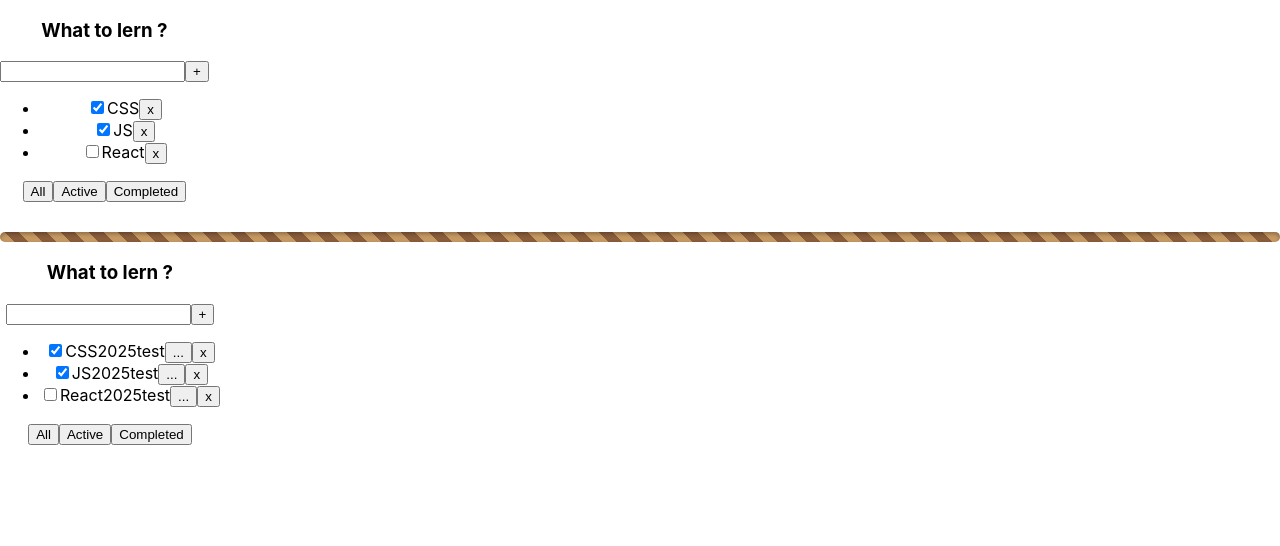
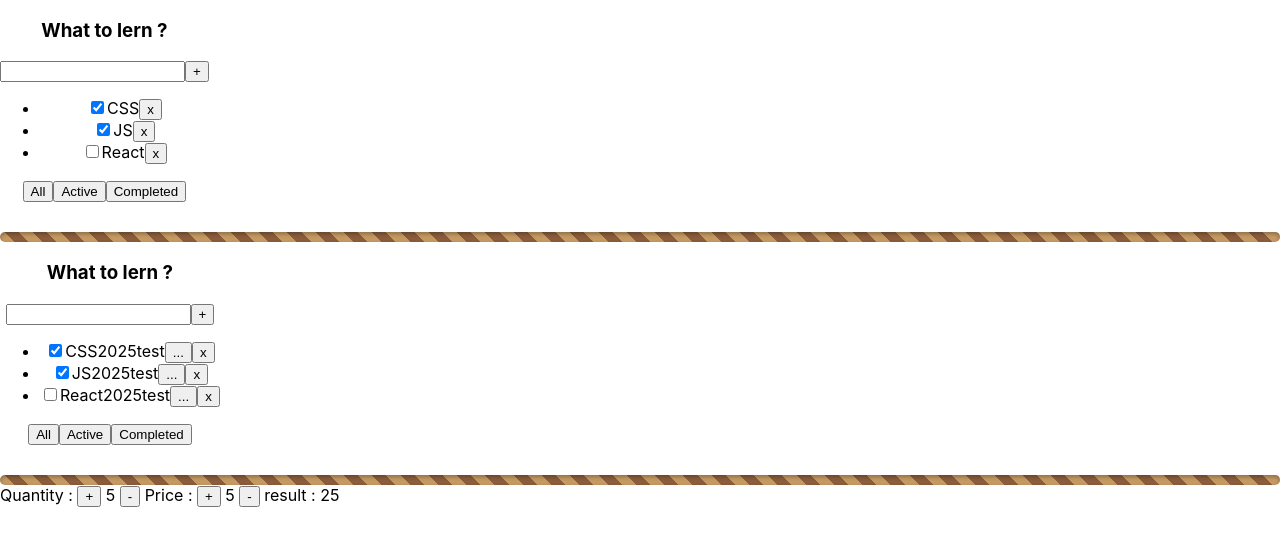
Before and after one commit to IvanSlivenko/todo-list-from-it-camasutra_v_3, a React (Create React App) app in the folder it-incubator/TODOLIST-TS/it-incubator-todolist-ts-video/: page / in a window 1280 px wide. Shown: the top 546 px of the page. Built offline with nearby package versions, Linux system fonts and the light colour scheme.

Commit message:
09-03-2025-22-31

```diff
--- a/it-incubator/TODOLIST-TS/it-incubator-todolist-ts-video/src/App.tsx
+++ b/it-incubator/TODOLIST-TS/it-incubator-todolist-ts-video/src/App.tsx
@@ -1,9 +1,6 @@
 import React, {useState} from 'react';
 import './App.css';
 import {TaskType, Todolist} from "./Todolist";
-import {Todolist_test} from "./Todolist_test";
-
-import {tasks_test} from "./tasks_test";
 
 function App() {
 
@@ -14,13 +11,13 @@ function App() {
     ]
 
 
-
-    let [Currenttasks, setNewTasks] = useState(tasks)
+    let [CurrentTasks, setNewTasks] = useState(tasks)
+    let [] = useState(tasks);
 
 
     function removeTask(id: number) {
-        let newTasks = Currenttasks.filter(t => t.id !== id);
-        setNewTasks(newTasks);
+        let filteredTasks = CurrentTasks.filter(t => t.id !== id);
+        setNewTasks(filteredTasks);
     }
 
     return (
@@ -28,12 +25,10 @@ function App() {
 
             <Todolist
                 title="What to lern ?"
-                tasks = {Currenttasks}
+                tasks={CurrentTasks}
                 removeTask={removeTask}
 
             />
-
-
 
 
         </div>
--- /dev/null
+++ b/it-incubator/TODOLIST-TS/it-incubator-todolist-ts-video/src/Counter.tsx
@@ -0,0 +1,41 @@
+import React, {useEffect, useState} from "react";
+
+export function Counter() {
+    let [quantity, setQuantity] = useState(5)
+    let [price, setPrice] = useState(5)
+    let [result, setResult] = useState(quantity * price)
+
+    useEffect(() => {
+        setResult(quantity * price);
+    }, [quantity, price]); // Оновлюємо result при зміні data або price
+
+    const quantityUp = () => {
+        setQuantity(quantity + 1)
+    }
+    const quantityLow = () => {
+        setQuantity(quantity - 1)
+    }
+    const priceUp = () => {
+        setPrice(price + 1)
+    }
+    const priceLow = () => {
+        setPrice(price - 1)
+    }
+    return <div>
+        <span> Quantity : </span>
+        <button onClick={() => quantityUp()}>+</button>
+
+        <span> {quantity} </span>
+        <button onClick={() => quantityLow()}>-</button>
+
+        <span> Price : </span>
+        <button onClick={() => priceUp()}>+</button>
+        <span> {price} </span>
+        <button onClick={() => priceLow()}>-</button>
+
+        <span> result : </span>
+
+        <span> {result} </span>
+
+    </div>
+}
--- a/it-incubator/TODOLIST-TS/it-incubator-todolist-ts-video/src/index.tsx
+++ b/it-incubator/TODOLIST-TS/it-incubator-todolist-ts-video/src/index.tsx
@@ -5,6 +5,8 @@ import App from './App';
 import reportWebVitals from './reportWebVitals';
 import App_test from "./App_test";
 import {Border} from "./Border";
+
+import {Counter} from "./Counter";
 
 const root = ReactDOM.createRoot(
     document.getElementById('root') as HTMLElement
@@ -16,6 +18,8 @@ root.render(
 
         <Border/>
         <App_test/>
+        <Border/>
+        <Counter/>
     </>
 
 // </React.StrictMode>
```
Also changed, not shown: 1 other file (tests, documents, lock files or other folders).
